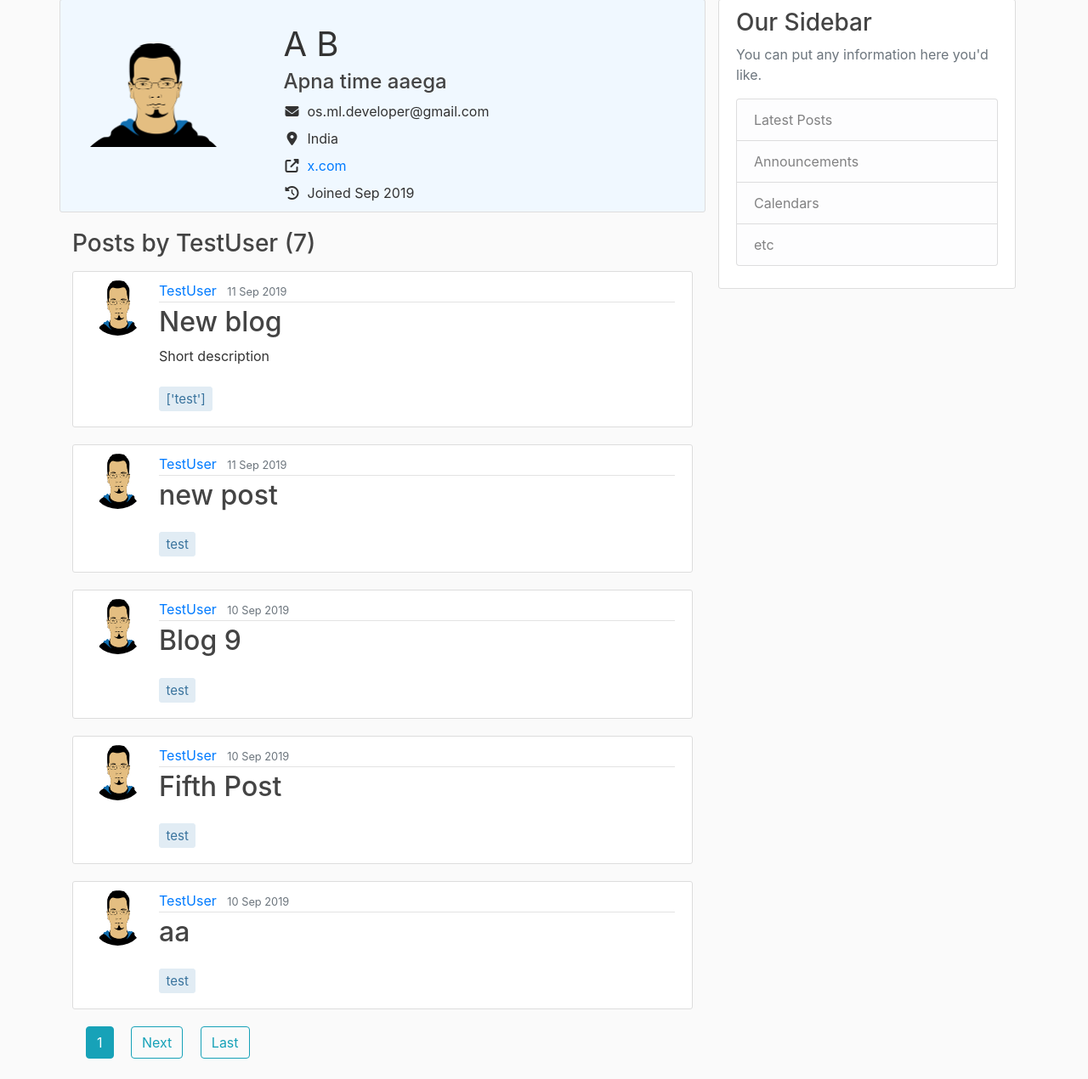
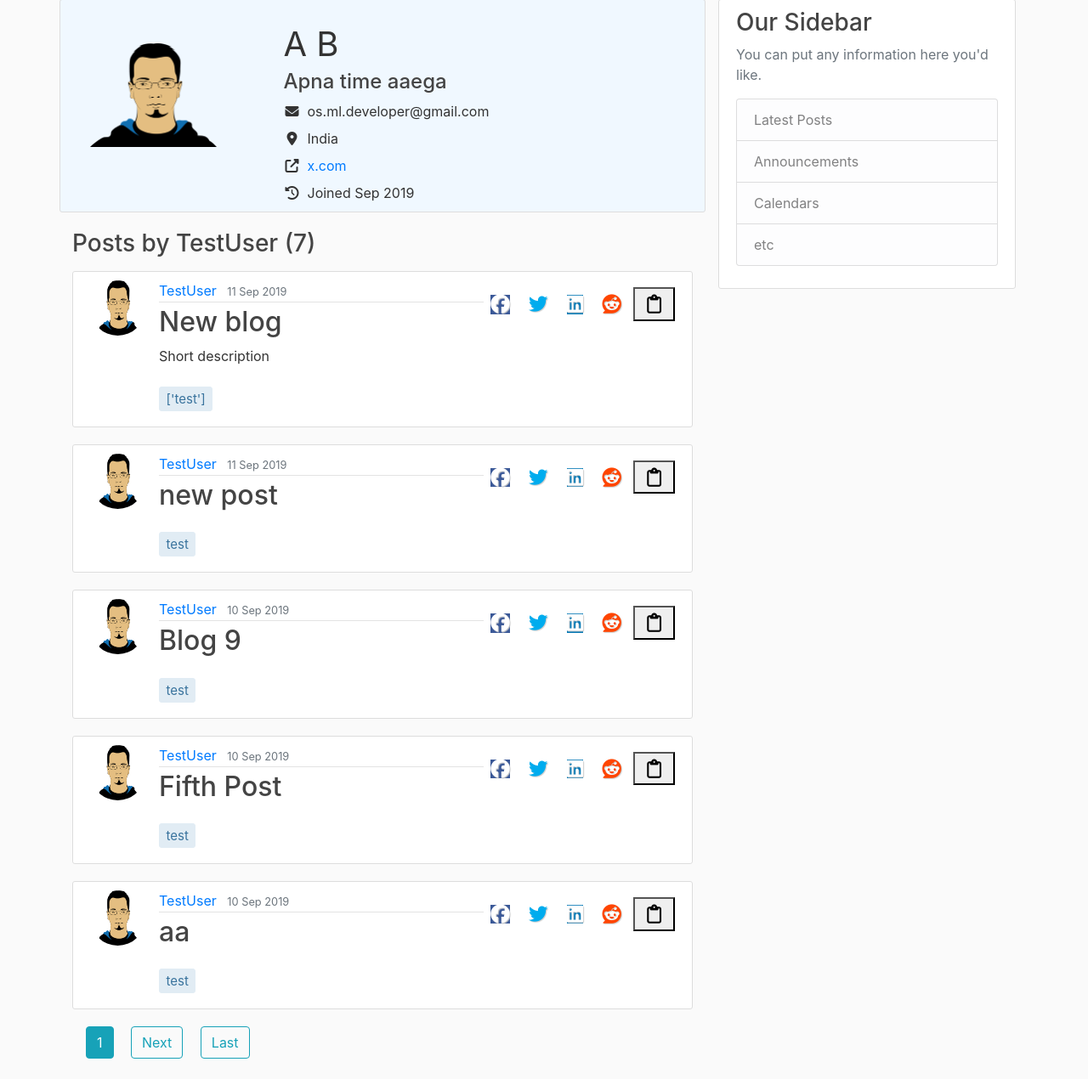
Before and after one commit to abhiabhi94/blog, a Django app: a page that uses Blog/templates/Blog/user_posts.html in a window 1280 px wide. Shown: the part 81-1351 px from the top of the page at 85% size. Run offline with Django 3.2, Linux system fonts and the light colour scheme; data comes from the database, SQL or seed files in the repository; some libraries are stand-ins or nearby versions.

Commit message:
Link sharing option added to posts

```diff
--- a/Blog/templates/Blog/post_detail.html
+++ b/Blog/templates/Blog/post_detail.html
@@ -20,19 +20,19 @@
         </h2>
         <p class="article-content">{{ object.content }}</p>
         <p class="article-tags">{{ object.tags }}</p>
+    </div>
     <ul class="list-unstyled share-icon mt-2 mb-2 float-right">
     {% url 'Blog:post-detail' post.slug as link %}
     {% with domain|add:link as link %}
         <li><a href="http://www.facebook.com/sharer.php?u={{link}}" rel="nofollow noopener noreferrer" target="_blank"><i class="fab fa-facebook ml-2 mr-2"></i></a></li>
         <li><a href="http://www.twitter.com/share?text={{object.title}}&url={{link}}" rel="nofollow noopener noreferrer" target="_blank"><i class="fab fa-twitter ml-2 mr-2"></i></a></li>
         <li><a href="http://www.linkedin.com/shareArticle?mini=true&url={{link|urlencode:''}}&title={{object.title|urlencode}}&source=StayCurious-Blog" rel="nofollow noopener noreferrer" target="_blank" ><i class="fab fa-linkedin ml-2 mr-2"></i></a></li>
-            <li><a href="http://www.reddit.com/submit?url={{link}}/post-to-reddit-via-url&titile={{object.title|urlencode}}" rel="nofollow noopener noreferrer" target="_blank"><i class="fab fa-reddit ml-2 mr-2"></i></a></li>
+        <li><a href="http://www.reddit.com/submit?url={{link}}post-to-reddit-via-url&titile={{object.title|urlencode}}" rel="nofollow noopener noreferrer" target="_blank"><i class="fab fa-reddit ml-2 mr-2"></i></a></li>
         {# <li><a href="http://www.pinterest.com/pin/create/link/u={{link|urlencode:''}}&description={{object.title|urlencode}}" rel="nofollow noopener noreferrer" target="_blank"><i class="fab fa-pinterest ml-2 mr-2"></a></li> #}
         <li><button class="copy" onclick="Copy({{link}})"><i class="far fa-clipboard ml-2 mr-2"></i></button></li>
         {# <li><button class="copy" onclick="C opy({{link}})"><img class="ml-2 mr-2" src="{% static 'img/copy.png' %}" alt="Copy to clipboard" style="width:40px"></button></li> #}
     {% endwith %}
     </ul>
-    </div>
 </article>
 {% endwith %}
 {% endblock content %}
--- a/Blog/templates/Blog/user_posts.html
+++ b/Blog/templates/Blog/user_posts.html
@@ -1,5 +1,6 @@
 {% extends "Blog/base.html" %}
 {% block content %}
+{% with domain='htttp://staycurious.in' %}
 {% ifnotequal profile.user user %}
 <div class="row {{profile}} content-section mt-0">
     <div class="avatar col-12 col-lg-3 col-xs-12 col-md-3 pr-3">
@@ -59,6 +60,17 @@
         <p class="article-short-des">{{ post.short_des }}</p>
         <p class="article-tags">{{ post.tags }}</p>
     </div>
+<ul class="list-unstyled share-icon mt-2 mb-2 float-right">
+    {% url 'Blog:post-detail' post.slug as link %}
+    {% with domain|add:link as link %}
+        <li><a href="http://www.facebook.com/sharer.php?u={{link}}" rel="nofollow noopener noreferrer" target="_blank"><i class="fab fa-facebook ml-2 mr-2"></i></a></li>
+        <li><a href="http://www.twitter.com/share?text={{object.title}}&url={{link}}" rel="nofollow noopener noreferrer" target="_blank"><i class="fab fa-twitter ml-2 mr-2"></i></a></li>
+        <li><a href="http://www.linkedin.com/shareArticle?mini=true&url={{link|urlencode:''}}&title={{object.title|urlencode}}&source=StayCurious-Blog" rel="nofollow noopener noreferrer" target="_blank" ><i class="fab fa-linkedin ml-2 mr-2"></i></a></li>
+        <li><a href="http://www.reddit.com/submit?url={{link}}post-to-reddit-via-url&titile={{object.title|urlencode}}" rel="nofollow noopener noreferrer" target="_blank"><i class="fab fa-reddit ml-2 mr-2"></i></a></li>
+        {# <li><a href="http://www.pinterest.com/pin/create/link/u={{link|urlencode:''}}&description={{object.title|urlencode}}" rel="nofollow noopener noreferrer" target="_blank"><i class="fab fa-pinterest ml-2 mr-2"></a></li> #}
+        <li><button class="copy" onclick="Copy({{link}})"><i class="far fa-clipboard ml-2 mr-2"></i></button></li>
+        {# <li><button class="copy" onclick="C opy({{link}})"><img class="ml-2 mr-2" src="{% static 'img/copy.png' %}" alt="Copy to clipboard" style="width:40px"></button></li> #}
+    {% endwith %}
 </div>
 {% endfor %}
 {% if is_paginated %}
@@ -71,4 +83,5 @@
     <a class="btn btn-outline-info ml-3 mb-4" href="?page={{ page_obj.paginator.num_pages }}">Last</a>
     {% endif %}
 {% endif %}
+{% endwith %}
 {% endblock content %}
```
Also changed, not shown: Blog/templates/Blog/home.html (+14 -0 lines). Lines whose indentation alone changed are shown as unchanged.
